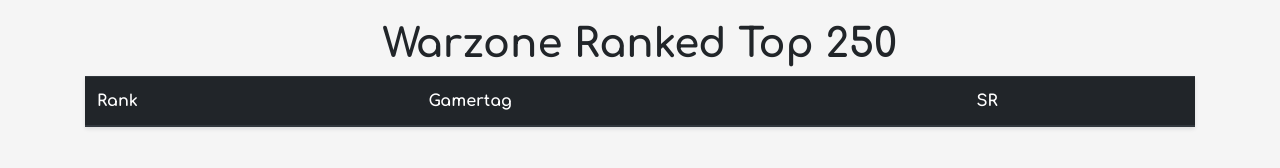
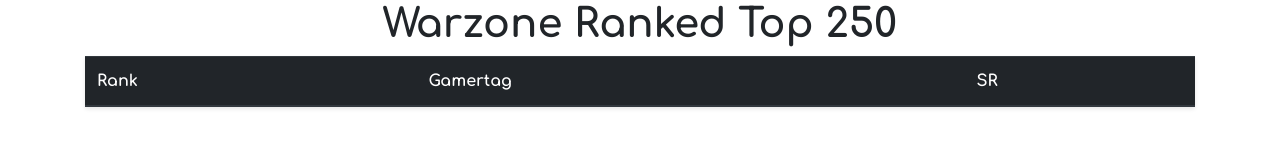
Before and after one commit to datamasonuk/WZTop250, a plain HTML site: page index.html in a window 1280 px wide. Drawn offline with nearby package versions, Linux system fonts and the light colour scheme; no server answers.

Commit message:
Add files via upload

```diff
--- a/style.css
+++ b/style.css
@@ -1,8 +1,5 @@
 body {
     font-family: 'Comfortaa', sans-serif;
-    background-color: #f5f5f5;
-    margin: 0;
-    padding: 20px;
   }
 
   h1 {
@@ -14,7 +11,6 @@
   table {
     border-collapse: collapse;
     width: 100%;
-    background-color: #fff;
     box-shadow: 0 2px 4px rgba(0, 0, 0, 0.1);
   }
 
```
